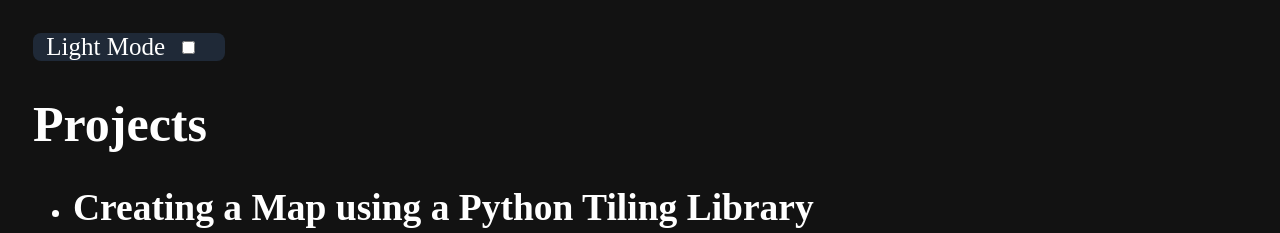
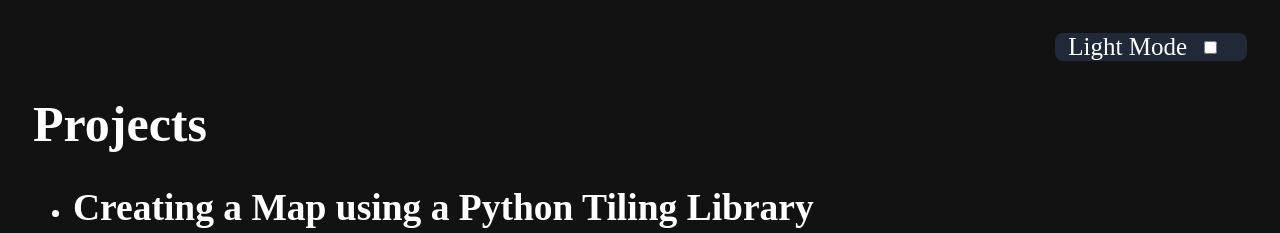
Before and after one commit to jzanath20/jzanath20.github.io, a website: page index.html in a window 1280 px wide. Shown: the top 233 px of the page. Drawn offline with nearby package versions, Linux system fonts and the light colour scheme.

Commit message:
Fixing optionSelect

```diff
--- a/styles.css
+++ b/styles.css
@@ -1,6 +1,11 @@
 #map {
   height: 360px;
   width: 630px;
+}
+
+#optionSelects {
+  display: flex;
+  justify-content: flex-end;
 }
 
 body {
@@ -8,7 +13,7 @@
     background-color: rgb(18, 18, 18);
     color: white;
     font-size: 25px;
-  }
+}
 
 .light-mode {
   background-color: white;
```
